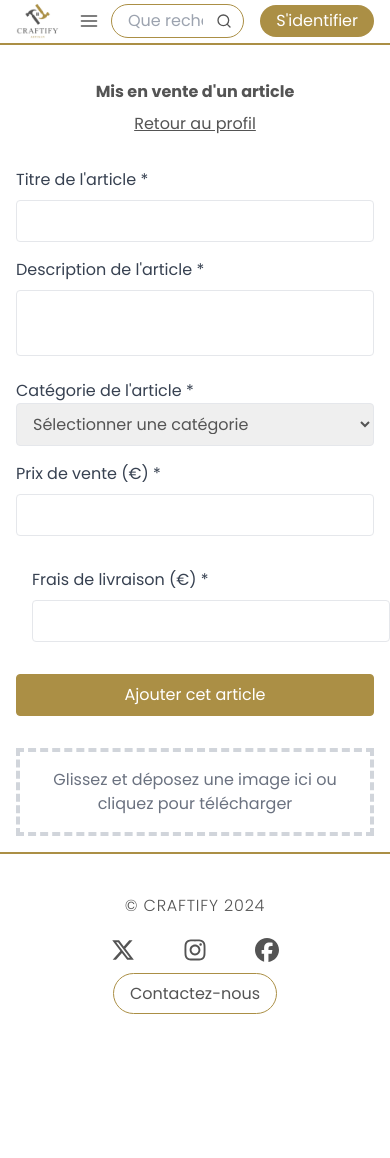
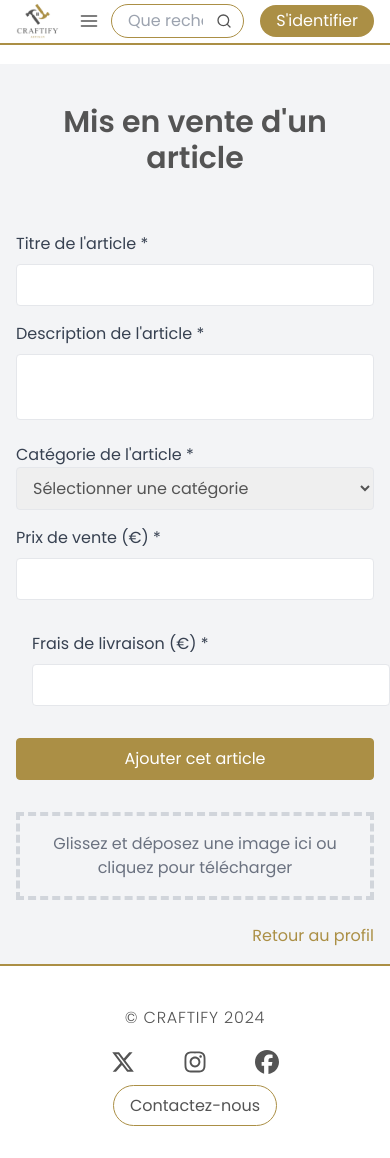
Before and after one commit to YasmineSan/The_Project, a React (Vite) app in the folder client/: page /addArticle in a window 390 px wide. Before the commit the page ends 1046 px from the top, so only its background shows below. Built offline with nearby package versions, Linux system fonts and the light colour scheme.

Commit message:
Ajouter un article & responsive

```diff
--- a/client/src/pages/AddArticlePage.jsx
+++ b/client/src/pages/AddArticlePage.jsx
@@ -16,16 +16,27 @@ const AddArticlePage = () => {
     }
   };
 
+  const handleDrop = (e) => {
+    e.preventDefault();
+    const file = e.dataTransfer.files[0];
+    if (file) {
+      setImage(file);
+    }
+  };
+
+  const handleRemoveImage = () => {
+    setImage(null);
+  };
+
   const handleSubmit = (e) => {
     e.preventDefault();
-    // Handle form submission, e.g., sending data to an API
+    // Gérer la soumission du formulaire, par exemple en envoyant des données à une API
   };
 
   return (
-    <div className="container mx-auto p-4 md:p-8 mt-16">
+    <div className="container mx-auto p-4 md:p-8 mt-16 bg-gray-100">
       <div className="flex flex-col items-center mb-8">
-        <h1 className="md:text-3xl font-bold ">Mis en vente d'un article</h1>
-        <a href="/profile" className="text-gold-500 underline mt-2">Retour au profil</a>
+        <h1 className="text-3xl font-semibold text-center py-6">Mis en vente d'un article</h1>
       </div>
       <div className="grid grid-cols-1 md:grid-cols-2 gap-8">
         <form onSubmit={handleSubmit} className="space-y-4 md:order-2">
@@ -98,21 +109,25 @@ const AddArticlePage = () => {
           </button>
         </form>
         <div className="md:order-1">
-          <div className="border-dashed border-4 border-gray-300 p-4 flex justify-center items-center h-full">
+          <div
+            className="border-dashed border-4 border-gray-300 p-4 flex justify-center items-center h-full relative"
+            onDrop={handleDrop}
+            onDragOver={(e) => e.preventDefault()}
+          >
             {image ? (
-              <img src={URL.createObjectURL(image)} alt="Article" className="max-w-full max-h-full object-cover" />
+              <div className="relative w-full h-full flex justify-center items-center">
+                <img src={URL.createObjectURL(image)} alt="Article" className="max-w-full max-h-full object-cover" />
+                <button
+                  onClick={handleRemoveImage}
+                  className="absolute top-2 right-2 bg-red-500 text-white rounded-full w-8 h-8 flex items-center justify-center"
+                >
+                  &times;
+                </button>
+              </div>
             ) : (
               <label
                 htmlFor="image-upload"
-                className="cursor-pointer text-center text-gray-500"
-                onDrop={(e) => {
-                  e.preventDefault();
-                  const file = e.dataTransfer.files[0];
-                  if (file) {
-                    setImage(file);
-                  }
-                }}
-                onDragOver={(e) => e.preventDefault()}
+                className="cursor-pointer text-center text-gray-500 w-full h-full flex items-center justify-center"
               >
                 <span>Glissez et déposez une image ici ou cliquez pour télécharger</span>
                 <input type="file" id="image-upload" className="hidden" onChange={handleImageUpload} />
@@ -121,6 +136,9 @@ const AddArticlePage = () => {
           </div>
         </div>
       </div>
+      <div className="flex justify-end mt-6">
+        <a href="/profile" className="text-gold hover:underline">Retour au profil</a>
+      </div>
     </div>
   );
 };
```
